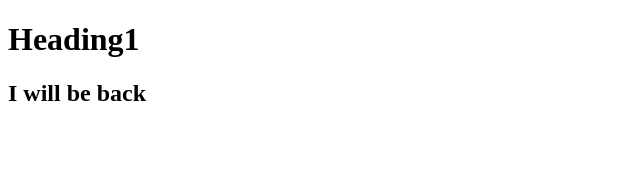
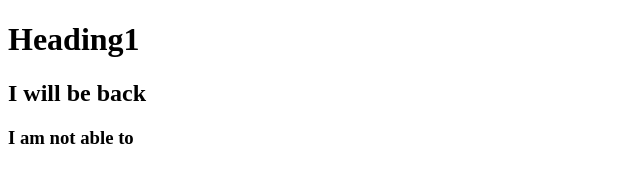
Before and after one commit to subha152/projectdemo0, a plain HTML site: page index.html in a window 1280 px wide. Shown: the whole page, without its empty margins (0-640 px from the left). Drawn offline with Linux system fonts and the light colour scheme.

Commit message:
Update index.html

```diff
--- a/index.html
+++ b/index.html
@@ -9,5 +9,6 @@
 <body>
     <h1>Heading1</h1>
     <h2>I will be back</h2>
+    <h3>I am not able to </h3>
 </body>
 </html>
```
